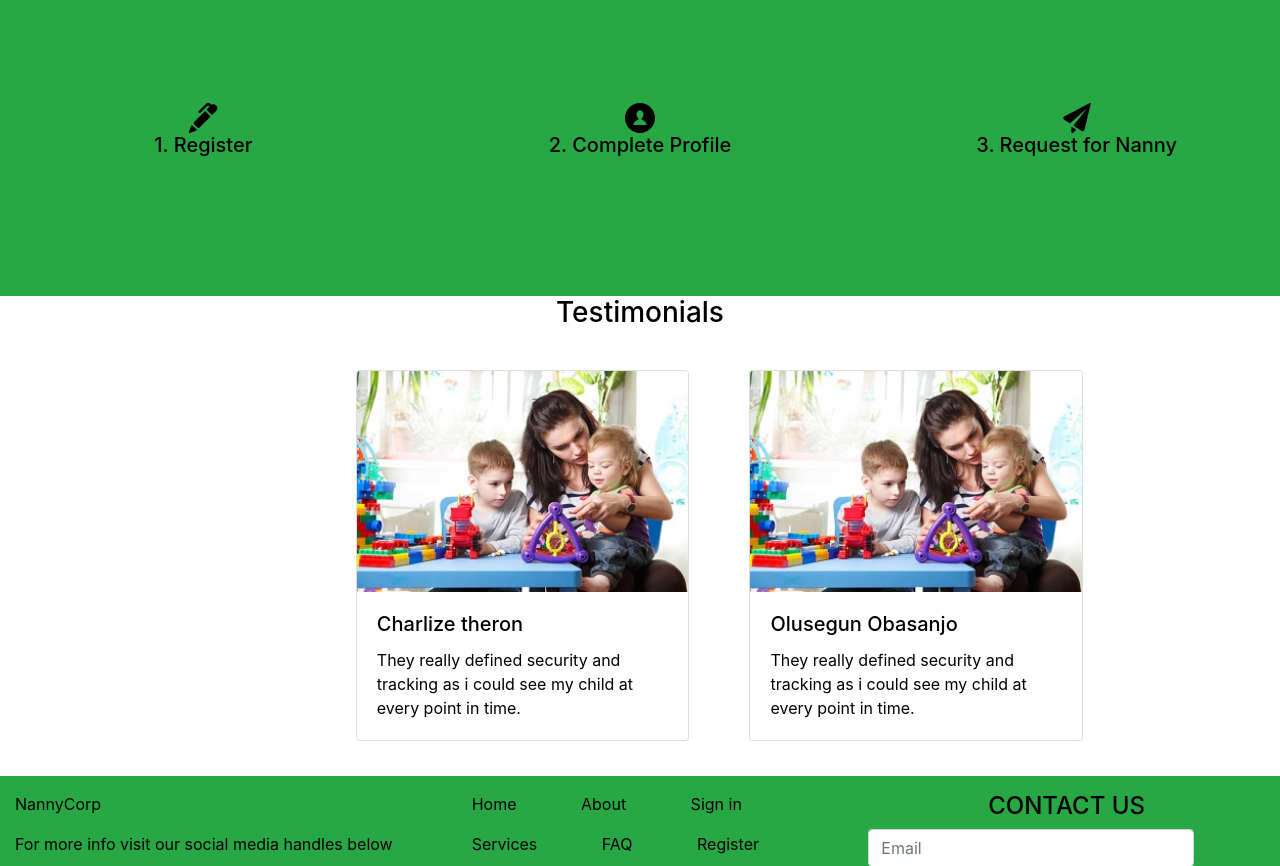
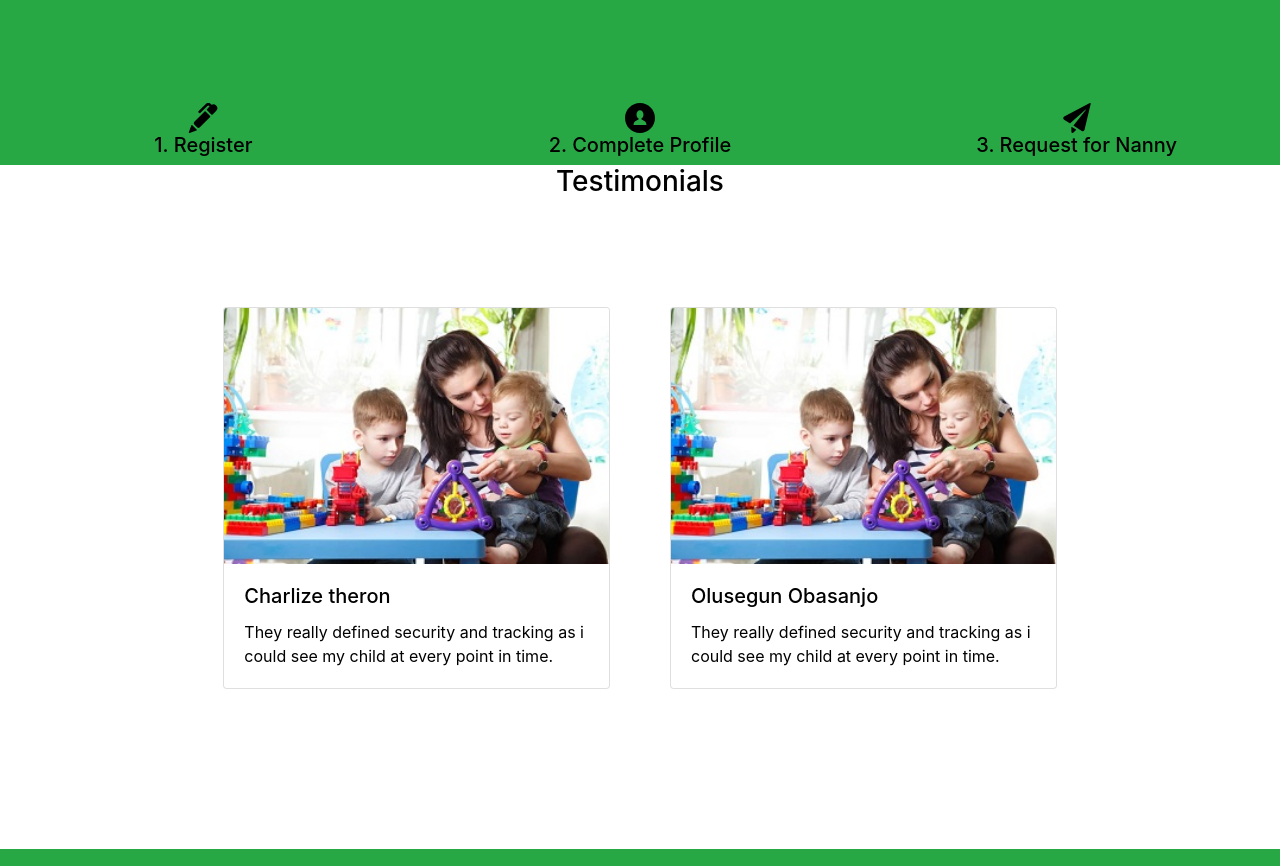
Before and after one commit to Stankovich96/nannycorp, a plain HTML site: page index.html in a window 1280 px wide. Shown: the part 1118-1984 px from the top of the page. Drawn offline with nearby package versions, Linux system fonts and the light colour scheme.

Commit message:
Responsice homepage commit

```diff
--- a/assets/css/index.css
+++ b/assets/css/index.css
@@ -24,6 +24,7 @@ body {
   .carousel {
     margin-bottom: 4rem;
     background-image:url(../img/IMG-20191120-WA0006.jpg) ;
+    background-repeat: repeat;
 
   }
   /* Since positioning the image, we need to help out the caption */
@@ -72,7 +73,6 @@ body {
   .howitworks{
     background-color:#28A745;
     text-align: center;
-    height:20rem;
     color: black;
 
   }
@@ -85,17 +85,15 @@ body {
   }
   /* Testimonials
   -------------------------------------------------- */
-  .Testimonialsarea{
-    height:20rem;
 
-  }
+
+
   .Testimonialstext h3{
       text-align: center;
   }
   #cardarea{
-      margin-top: 2rem;
-      margin-left: 9rem;
- }
+    margin-top: 100px;
+  }
 
 
   /* RESPONSIVE CSS
@@ -117,7 +115,6 @@ body {
 }
 .footercontainer{
     background-color :#28A745;
-    height:20rem;
     margin-top: 10rem;
 }
 #footerlogo{
@@ -137,6 +134,6 @@ body {
 .footerdecor{
   text-decoration: none;
   color: black;
-  padding: 30px;
+  padding: 20px;
 
 }
--- a/index.html
+++ b/index.html
@@ -52,7 +52,7 @@
                      <div class="carousel-caption text-left">
                       <h1>Best Baby Care</h1>
                       <p>We are dedicated to make sure your baby worries are taken care of.</p>
-                      <p><a class="btn btn-lg btn-info" href="#" role="button">Get Started</a></p>
+                      <p><a class="btn btn-lg btn-info" href="register.html" role="button">Get Started</a></p>
                      </div>
 
                  </div>
@@ -125,7 +125,7 @@
                     </div>
                      <div class="row">
 
-                    <div class="card-deck" style="max-width: 80rem;" id="cardarea" >
+                    <div class="card-deck"  id="cardarea" >
                       <div class="col-lg-2" id="area"></div>
                             <div class="col-lg-4" id="area">
                     <div class="card" >
@@ -147,7 +147,7 @@
                                 </div>
                               </div>
                             </div>
-                            <div class="col-lg-4" id="area"></div>
+                            <div class="col-lg-2" id="area"></div>
 
                     </div>
 
```
